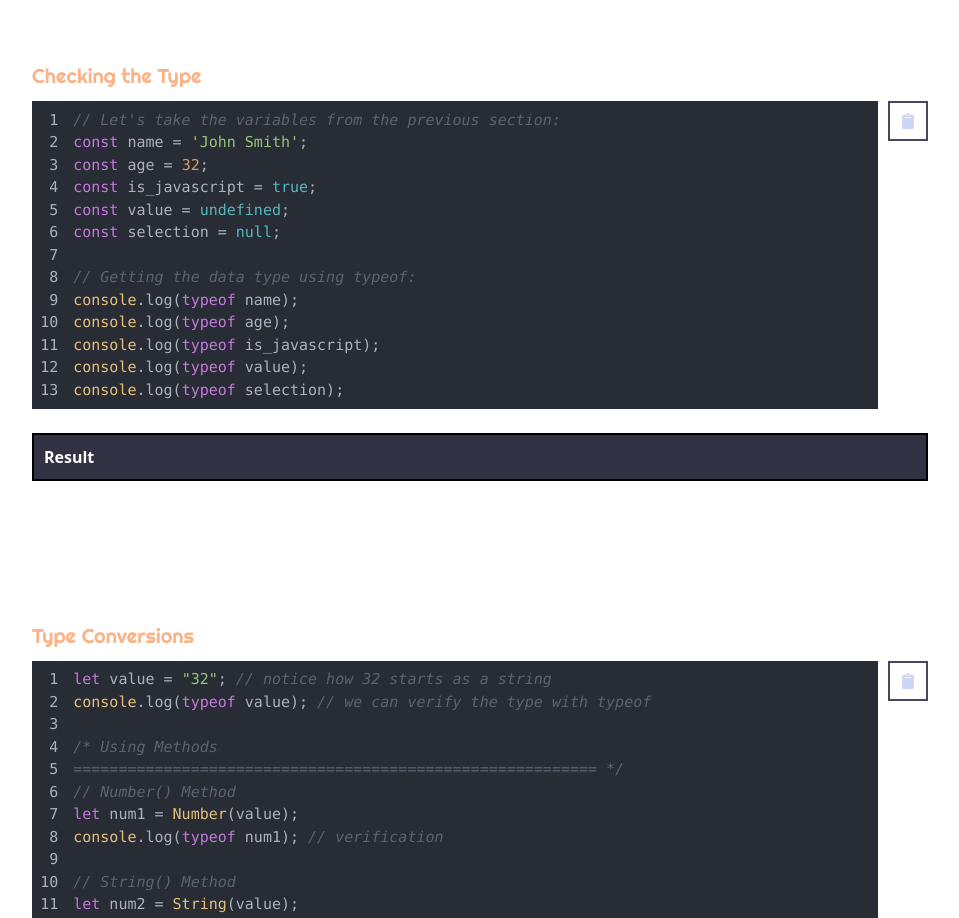
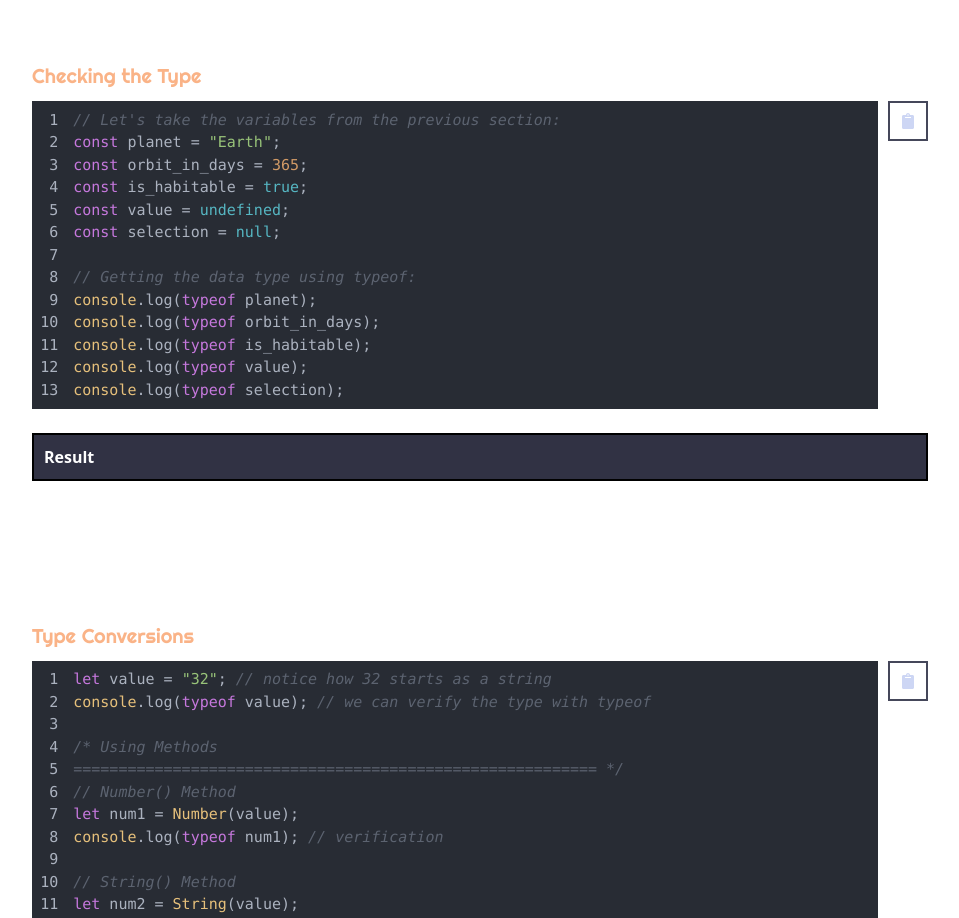
Before and after one commit to KyleCurtis/SpaceDocs, a Next.js app: page /topics/languages/js in a window 1280 px wide. Shown: the part 2860-3778 px from the top of the page, without its empty margins (160-1119 px from the left). Built offline with nearby package versions, Linux system fonts and the light colour scheme; a web font is replaced by a local one.

Commit message:
Fixed js code

```diff
--- a/code/js-code.js
+++ b/code/js-code.js
@@ -50,16 +50,16 @@ const selection = null;`;
 /* TYPEOF
 ======================================================================================================== */
 export const TypeOf = `// Let's take the variables from the previous section:
-const name = 'John Smith';
-const age = 32;
-const is_javascript = true;
+const planet = "Earth";
+const orbit_in_days = 365;
+const is_habitable = true;
 const value = undefined;
 const selection = null;
 
 // Getting the data type using typeof:
-console.log(typeof name);
-console.log(typeof age);
-console.log(typeof is_javascript);
+console.log(typeof planet);
+console.log(typeof orbit_in_days);
+console.log(typeof is_habitable);
 console.log(typeof value);
 console.log(typeof selection);`;
 
```
